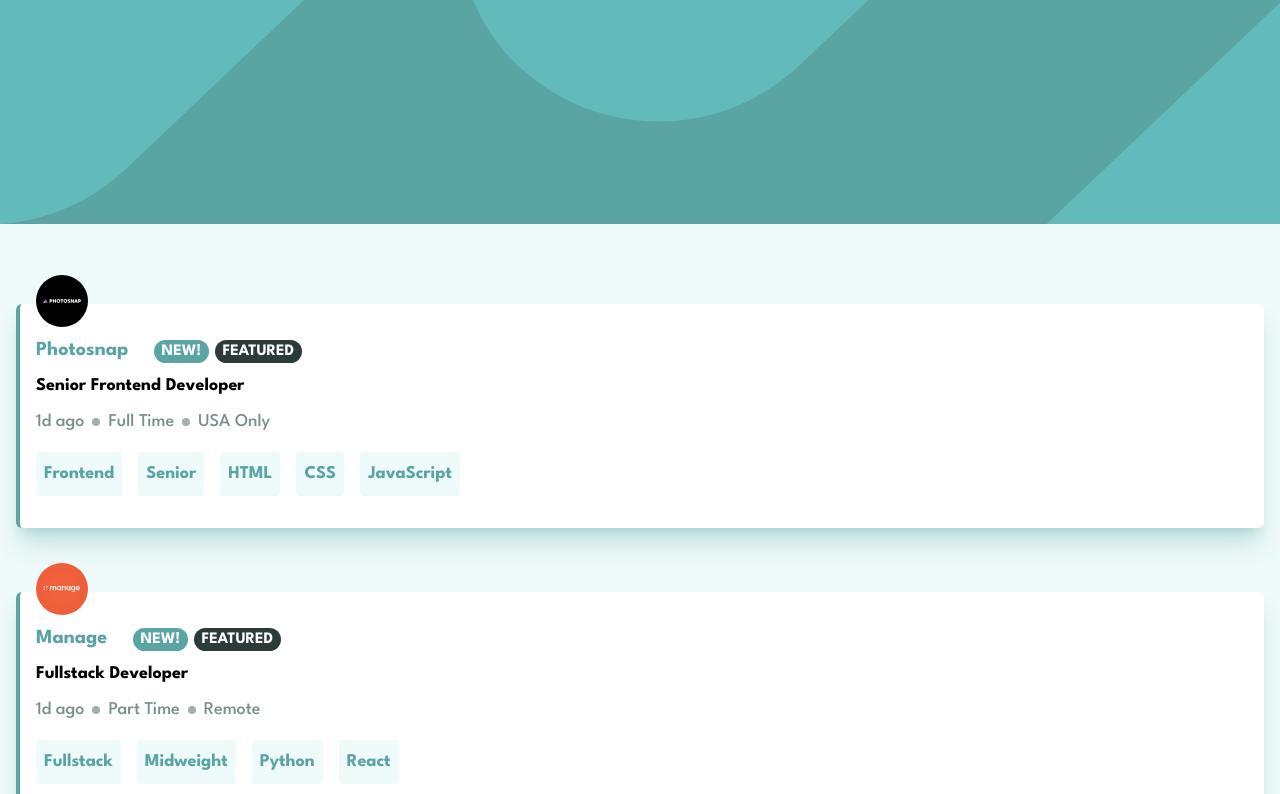
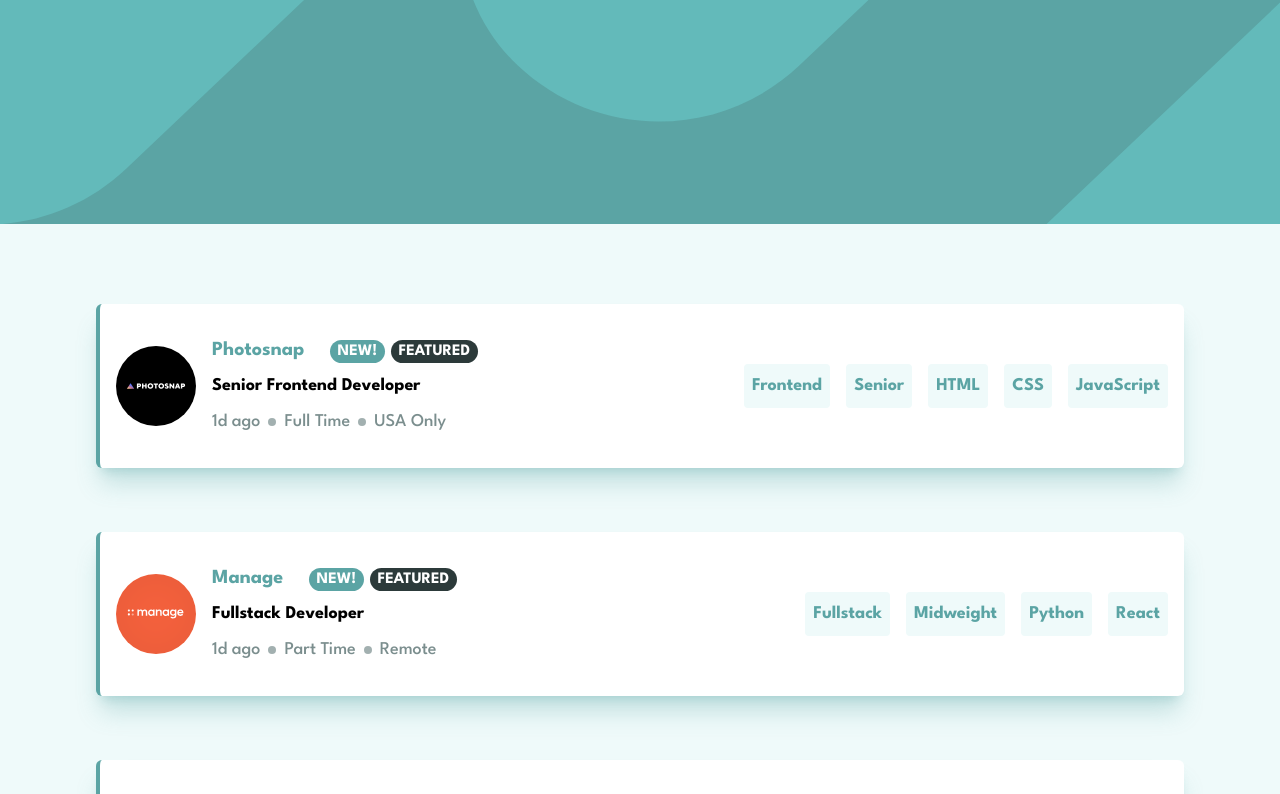
Before and after one commit to ronaldlamdev/job-filter, a React (Vite) app: page / in a window 1280 px wide. Shown: the top 794 px of the page. Built offline with nearby package versions, Linux system fonts and the light colour scheme.

Commit message:
added hover animations

```diff
--- a/src/assets/components/JobCard.tsx
+++ b/src/assets/components/JobCard.tsx
@@ -1,5 +1,4 @@
 import { ReactElement } from 'react';
-import { jobs } from '../data/data';
 
 interface JobsProp  {
   company: string,
@@ -18,19 +17,21 @@ interface JobsProp  {
 
 const JobCard = ({company, logo, newJob, featured, position, role, level, postedAt, contract, location, languages, tools}:JobsProp) => {
   return (
-    <div className="relative mb-16 flex flex-col gap-4 justify-between rounded-md px-4 py-8 border-l-[#5ba4a4] border-l-4 bg-white shadow-xl shadow-[#5ba4a4]/30">
-      <img className='absolute top-[-1.8rem] w-[3.25rem] h-[3.25rem]' src={logo}/>
-      <div className="text-left text-lg flex flex-col gap-2">
-        <h1 className='text-[#5ba4a4] font-bold text-xl'>{company} {newJob} {featured}</h1>
-        <h2 className='font-bold text-lg'>{position}</h2>
-        <h3 className='flex items-center text-[#7b8e8e] gap-2'>{postedAt} <div className='w-2 h-2 rounded-full bg-[#7b8e8e]/70' /> {contract} <div className='w-2 h-2 rounded-full bg-[#7b8e8e]/70' /> {location}</h3>
+    <div className="relative mb-16 flex flex-col md:flex-row md:items-center gap-4 justify-between rounded-md px-4 py-8 border-l-[#5ba4a4] border-l-4 bg-white shadow-xl shadow-[#5ba4a4]/30">
+      <div className='md:flex items-center gap-4'>
+        <img className='absolute md:static top-[-1.8rem] w-[3.25rem] md:w-[5rem] h-[3.25rem] md:h-[5rem]' src={logo}/>
+        <div className="text-left text-lg flex flex-col gap-2">
+          <h1 className='text-[#5ba4a4] font-bold text-xl'>{company} {newJob} {featured}</h1>
+          <h2 className='font-bold w-fit text-lg cursor-pointer hover:text-[#5ba4a4] duration-300'>{position}</h2>
+          <h3 className='flex items-center text-[#7b8e8e] gap-2'>{postedAt} <div className='w-2 h-2 rounded-full bg-[#7b8e8e]/70' /> {contract} <div className='w-2 h-2 rounded-full bg-[#7b8e8e]/70' /> {location}</h3>
+        </div>
       </div>
       <div className='w-full h-[.125rem] bg-[#7b8e8e]/50 md:hidden' />
       <div className='flex gap-4 flex-wrap font-bold text-lg'>
-        <div className='p-2 bg-[#effafa] text-[#5ba4a4] rounded'>
+        <div className='p-2 bg-[#effafa] text-[#5ba4a4] rounded cursor-pointer hover:bg-[#5ba4a4] hover:text-white duration-300'>
           {role}
         </div>
-        <div className='p-2 bg-[#effafa] text-[#5ba4a4] rounded'>
+        <div className='p-2 bg-[#effafa] text-[#5ba4a4] rounded cursor-pointer hover:bg-[#5ba4a4] hover:text-white duration-300'>
           {level}
         </div>
         {languages}
--- a/src/assets/sections/Listings.tsx
+++ b/src/assets/sections/Listings.tsx
@@ -3,7 +3,7 @@ import { jobs } from "../data/data"
 
 const Listings = () => {
   return (
-    <main className="px-4 my-20 bg-[#effafa]">
+    <main className="px-4 lg:px-24 my-20 bg-[#effafa]">
       {jobs.map((job, i) =>  {
         return (
           <JobCard
@@ -20,12 +20,12 @@ const Listings = () => {
             location={job.location}
             languages={job.languages.map((l:string, i:number) => {
               return (
-                <div className="p-2 bg-[#effafa] text-[#5ba4a4] rounded" key={i}>{l}</div>
+                <div className="p-2 bg-[#effafa] text-[#5ba4a4] rounded cursor-pointer hover:bg-[#5ba4a4] hover:text-white duration-300" key={i}>{l}</div>
               )
             })}
             tools={job.tools.map((t:string, i:number) => {
               return (
-                <div className="p-2 bg-[#effafa] text-[#5ba4a4] rounded" key={i}>{t}</div>
+                <div className="p-2 bg-[#effafa] text-[#5ba4a4] rounded cursor-pointer hover:bg-[#5ba4a4] hover:text-white duration-300" key={i}>{t}</div>
               )
             })}
           />
```
